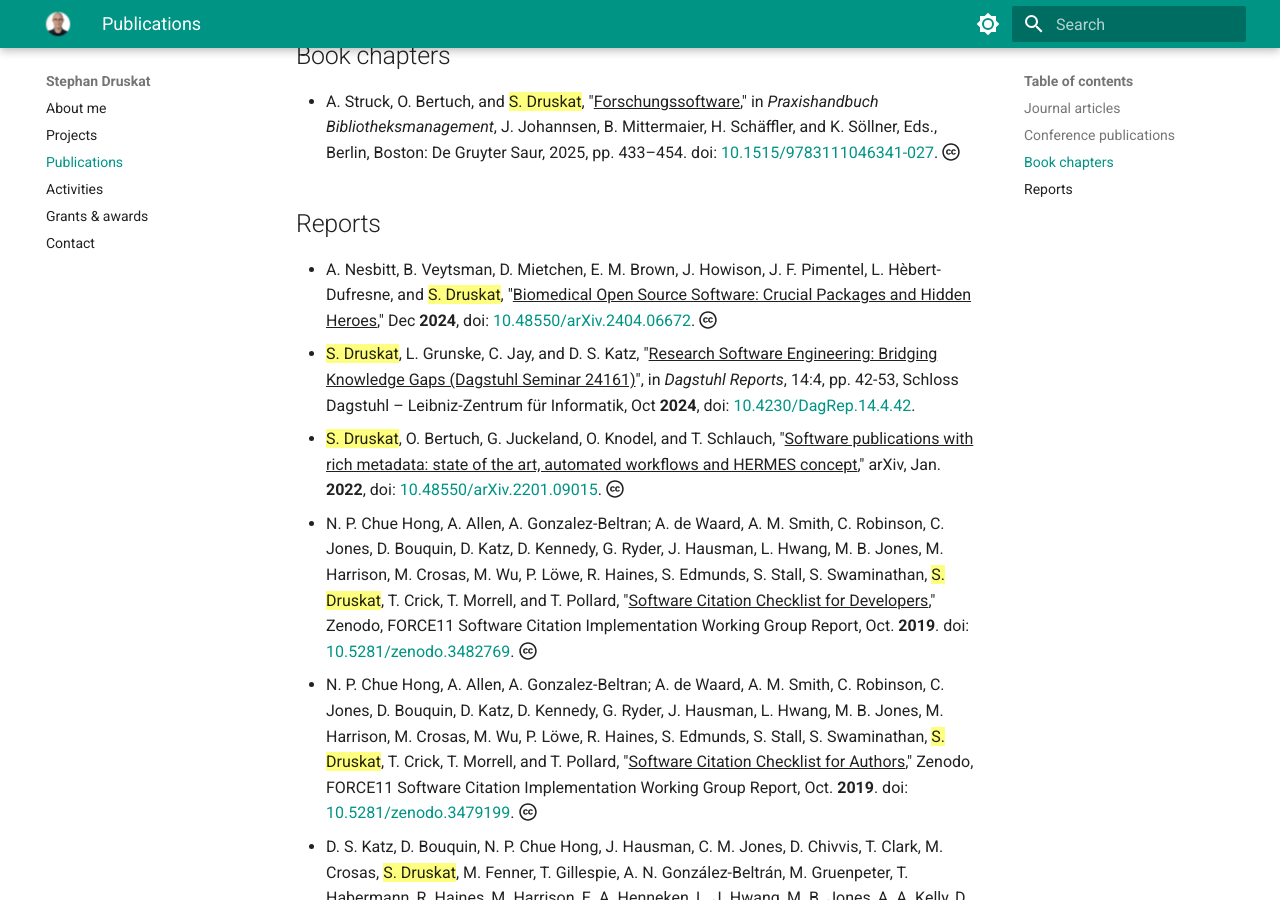
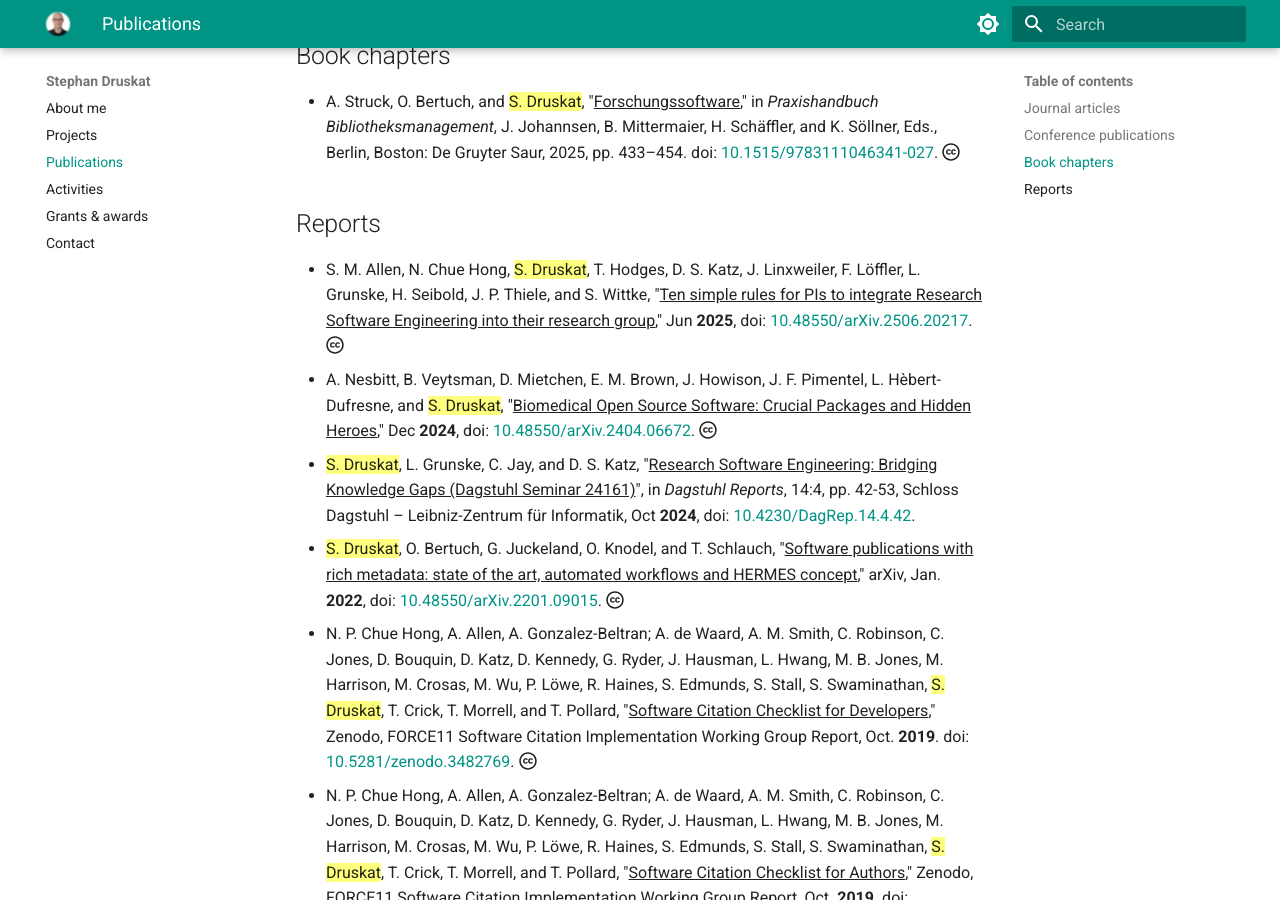
Before and after one commit to sdruskat/sdruskat.github.io, an MkDocs documentation site: the page built from docs/publications.md, in a window 1280 px wide and 900 px high, scrolled down 2333 px. Built offline with MkDocs 1.6.1 and Material for MkDocs 9.7.7, drawn with Linux system fonts in a browser that asks for light colours.

Commit message:
Add preprint

```diff
--- a/docs/publications.md
+++ b/docs/publications.md
@@ -39,6 +39,7 @@ For more, see the following services
 
 ## Reports
 
+- S. M. Allen, N. Chue Hong, {==S. Druskat==}, T. Hodges, D. S. Katz, J. Linxweiler, F. Löffler, L. Grunske, H. Seibold, J. P. Thiele, and S. Wittke, "^^Ten simple rules for PIs to integrate Research Software Engineering into their research group^^," Jun **2025**, doi: [10.48550/arXiv.2506.20217](https://doi.org/10.48550/arXiv.2506.20217).  :fontawesome-brands-creative-commons:
 - A. Nesbitt, B. Veytsman, D. Mietchen, E. M. Brown, J. Howison, J. F. Pimentel, L. Hèbert-Dufresne, and {==S. Druskat==}, "^^Biomedical Open Source Software: Crucial Packages and Hidden Heroes^^,"  Dec **2024**, doi: [10.48550/arXiv.2404.06672](https://doi.org/10.48550/arXiv.2404.06672). :fontawesome-brands-creative-commons:
 - {==S. Druskat==}, L. Grunske, C. Jay, and D. S. Katz, "^^Research Software Engineering: Bridging Knowledge Gaps (Dagstuhl Seminar 24161)^^", in *Dagstuhl Reports*, 14:4, pp. 42-53, Schloss Dagstuhl – Leibniz-Zentrum für Informatik, Oct **2024**, doi: [10.4230/DagRep.14.4.42](https://doi.org/10.4230/DagRep.14.4.42).
 - {==S. Druskat==}, O. Bertuch, G. Juckeland, O. Knodel, and T. Schlauch, "^^Software publications with rich metadata: state of the art, automated workflows and HERMES concept^^,"  arXiv, Jan. **2022**, doi: [10.48550/arXiv.2201.09015](https://doi.org/10.48550/arXiv.2201.09015). :fontawesome-brands-creative-commons:
```
